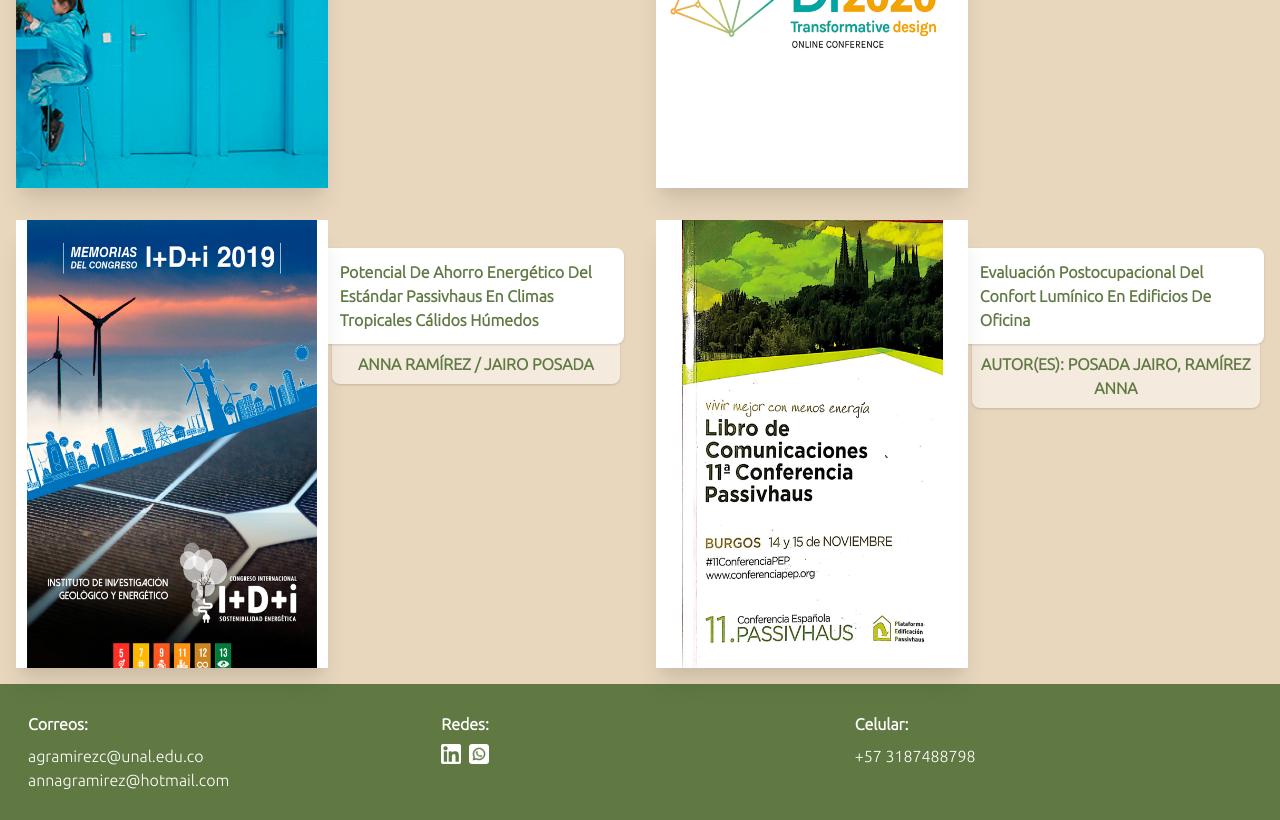
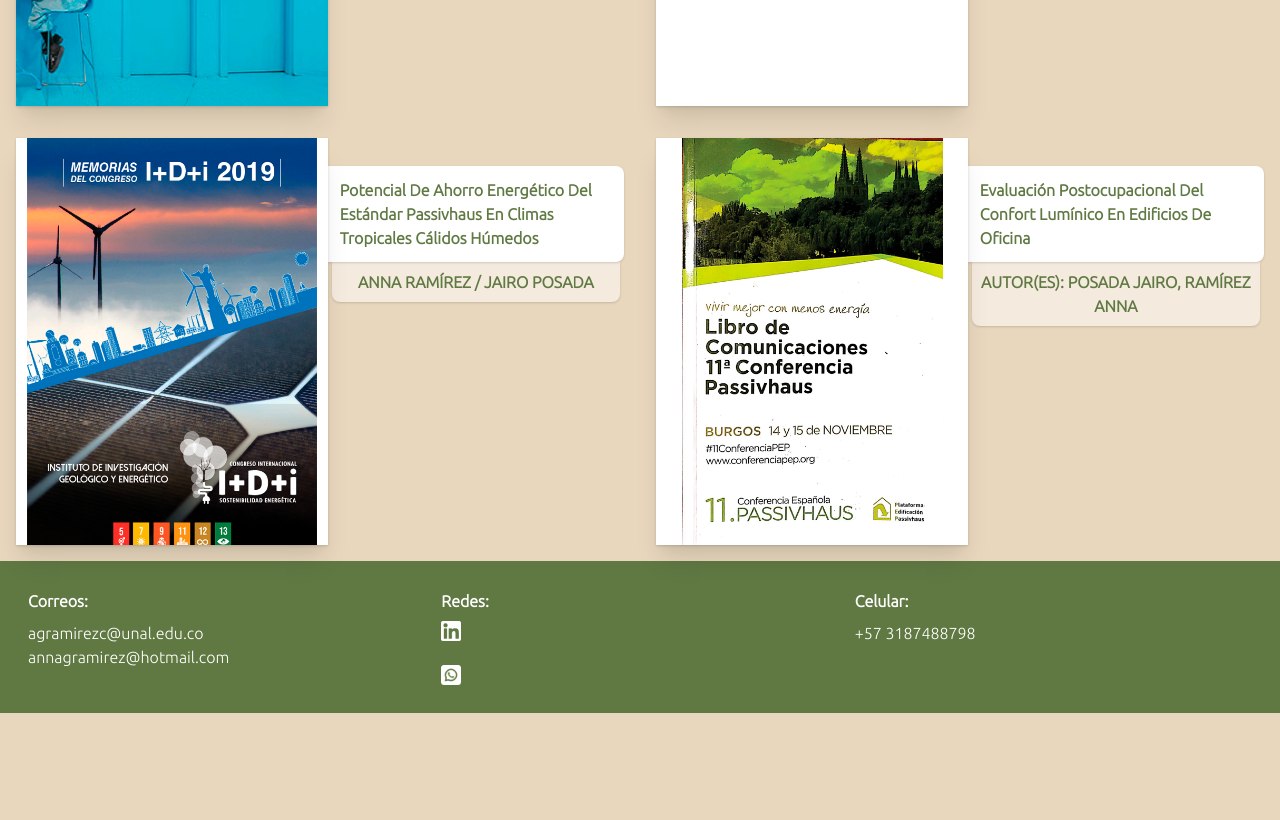
Before and after one commit to AFJaimes/anna-ramirez-aquitectura, a Next.js app: page / in a window 1280 px wide. Shown: the part 1700-2520 px from the top of the page. After the commit the page ends 2413 px from the top, so only its background shows below. Built offline with nearby package versions, Linux system fonts and the light colour scheme.

Commit message:
feat export page

```diff
--- a/components/footer/Footer.tsx
+++ b/components/footer/Footer.tsx
@@ -34,12 +34,10 @@ const Footer: FunctionComponent = () => {
             target="_blank"
             rel="noopener noreferrer noindex nofollow"
           >
-            <Image
+            <img
               src="/linkedin.png"
               alt="perfil de linkedin"
-              width={20}
-              height={20}
-              layout="fixed"
+              style={{ width: 20, height: 20 }}
             />
           </a>
           <a
@@ -50,12 +48,10 @@ const Footer: FunctionComponent = () => {
             target="_blank"
             rel="noopener noreferrer noindex nofollow"
           >
-            <Image
+            <img
               src="/whatsapp.png"
               alt="whatsapp de anna ramirez"
-              width={20}
-              height={20}
-              layout="fixed"
+              style={{ width: 20, height: 20 }}
             />
           </a>
         </div>
--- a/components/investigationBook/InvestigationBook.tsx
+++ b/components/investigationBook/InvestigationBook.tsx
@@ -68,9 +68,9 @@ const InvestigationBook: FunctionComponent<InvestigationBookProps> = ({
       <div
         ref={imageRef}
         className={`${css.magazine} relative z-20 shadow-xl`}
-        style={{ width: "25vw", maxWidth: 500, height: "35vw" }}
+        style={{ width: "25vw", maxWidth: 500 }}
       >
-        <Image layout="fill" src={image} alt={alt} className="shadow" />
+        <img src={image} alt={alt} className="shadow" />
       </div>
       <div className="relative md:w-2/4 w-9/12 flex flex-col pt-3 md:pt-7">
         <div
--- a/next.config.js
+++ b/next.config.js
@@ -1,4 +1,12 @@
 /** @type {import('next').NextConfig} */
 module.exports = {
   reactStrictMode: true,
-}
+  exportPathMap: async function (
+    defaultPathMap,
+    { dev, dir, outDir, distDir, buildId }
+  ) {
+    return {
+      "/": { page: "/" },
+    };
+  },
+};
--- a/package.json
+++ b/package.json
@@ -1,5 +1,4 @@
 {
-  "homepage": "https://afjaimes.github.io/anna-ramirez-aquitectura",
   "name": "anna-ramirez-aquitectura",
   "version": "0.1.0",
   "private": true,
@@ -9,7 +8,8 @@
     "dev": "next dev",
     "build": "next build",
     "start": "next start",
-    "lint": "next lint"
+    "lint": "next lint",
+    "export": "next export"
   },
   "dependencies": {
     "gsap": "^3.8.0",
--- a/pages/index.tsx
+++ b/pages/index.tsx
@@ -23,13 +23,12 @@ const Home: NextPage = () => {
       <main>
         <div className="grid md:grid-cols-2 items-center">
           <AnimatedContainer className="bg-primary relative p-7">
-            <Image
+            <img
               src="/anna-ramirez.png"
-              layout="responsive"
               alt="Arquitecta Anna Ramirez"
-              objectFit="contain"
-              width="100%"
-              height="100vw"
+              style={{
+                width: "100%",
+              }}
             />
             <p className="text-xl text-justify mt-6">
               Arquitecta con habilidades para el desarrollo de proyectos
```
